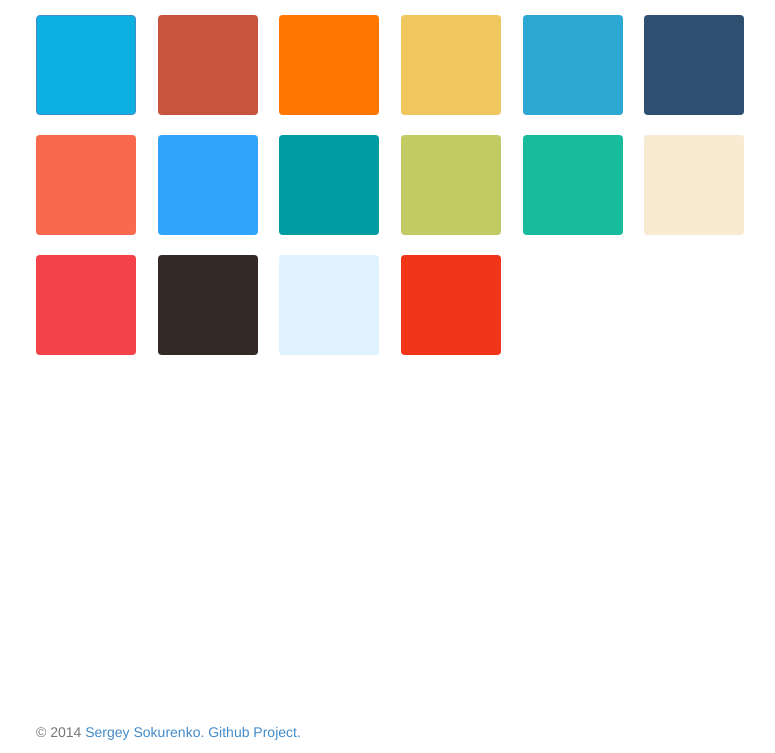
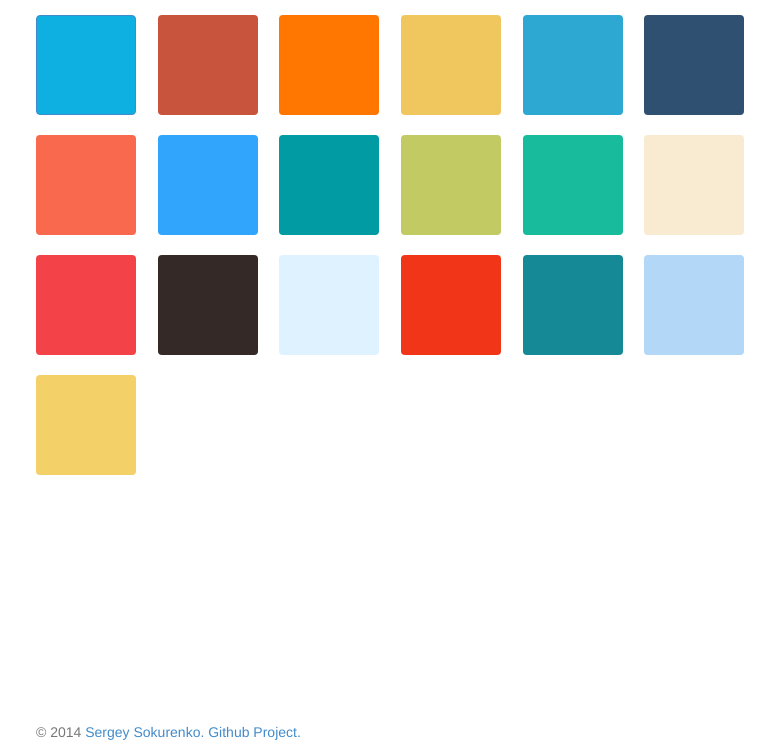
Before and after one commit to ssokurenko/great-web-colors, a plain HTML site: page index.html in a window 1280 px wide. Shown: the part 47-800 px from the top of the page, without its empty margins (254-1029 px from the left). Drawn offline with Linux system fonts and the light colour scheme.

Commit message:
Deployed v.1.1.0

```diff
--- a/colors.json
+++ b/colors.json
@@ -15,7 +15,10 @@
         "#f44249",
         "#342927",
         "#def2ff",
-        "#f13519"
+        "#f13519",
+        "#168996",
+        "#b3d7f7",
+        "#f4d069"
 
     ]
 }
--- a/index.html
+++ b/index.html
@@ -53,5 +53,9 @@
         <script src="scripts/134eadee.main.js"></script>
 
         <script src="scripts/aaf74903.plugins.js"></script>
+
+        <!-- Addthis script -->
+        <script type="text/javascript" src="//s7.addthis.com/js/300/addthis_widget.js#pubid=ra-4ef0513113ae6bab" async="async"></script>
+
 </body>
 </html>
```
